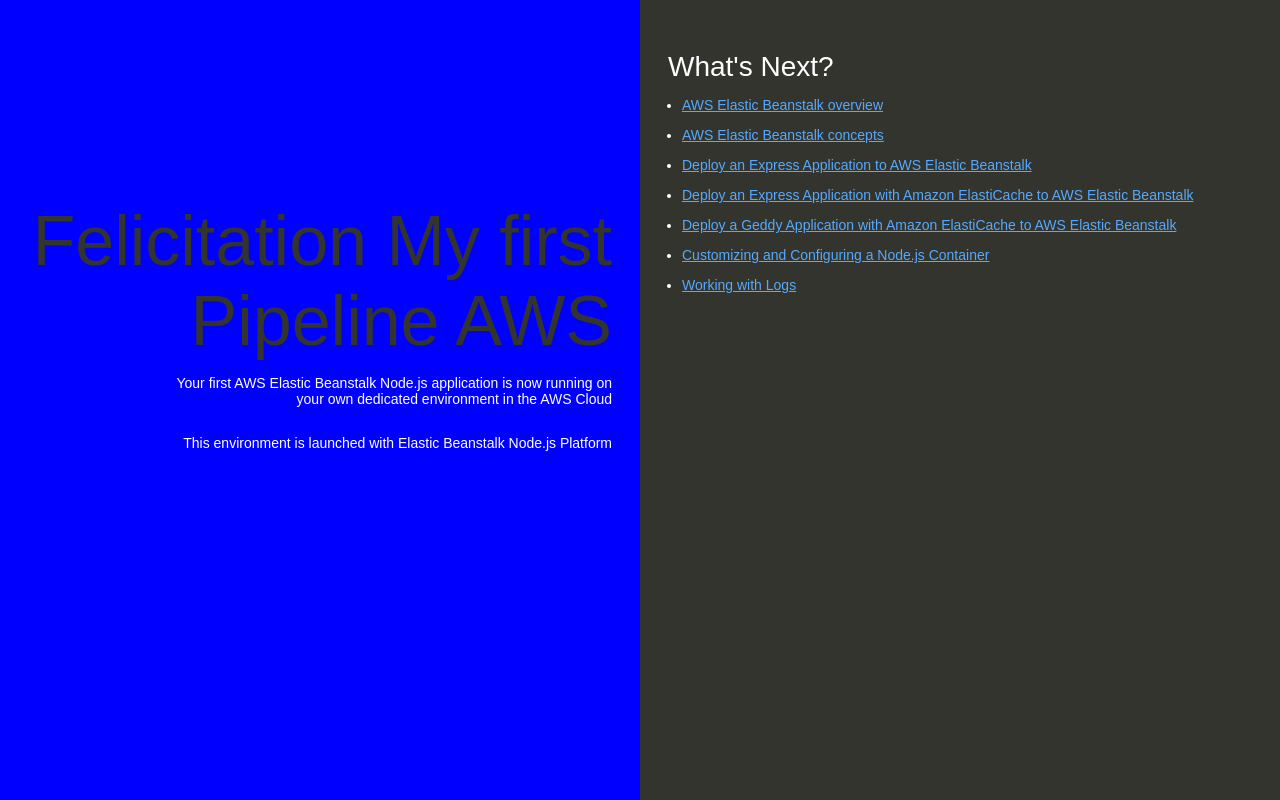
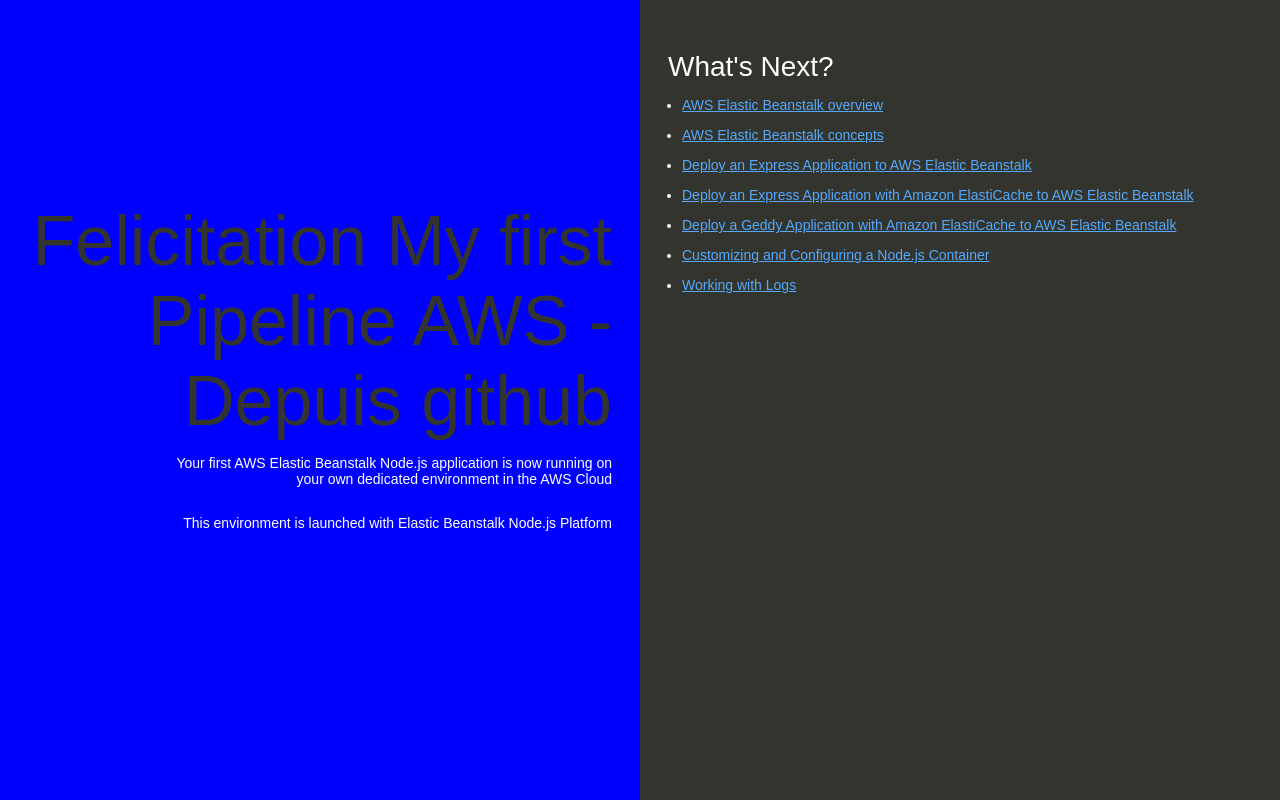
Before and after one commit to turbo50/test-pipeline-aws, a website: page index.html in a window 1280 px wide. Drawn offline with Linux system fonts and the light colour scheme.

Commit message:
MaJ 3 index

```diff
--- a/index.html
+++ b/index.html
@@ -74,7 +74,7 @@
   </head>
   <body>
     <div class="textColumn">
-      <h1>Felicitation My first Pipeline AWS</h1>
+      <h1>Felicitation My first Pipeline AWS - Depuis github</h1>
       <p>Your first AWS Elastic Beanstalk Node.js application is now running on your own dedicated environment in the AWS Cloud</p>
       <p>This environment is launched with Elastic Beanstalk Node.js Platform</p>
     </div>
```
